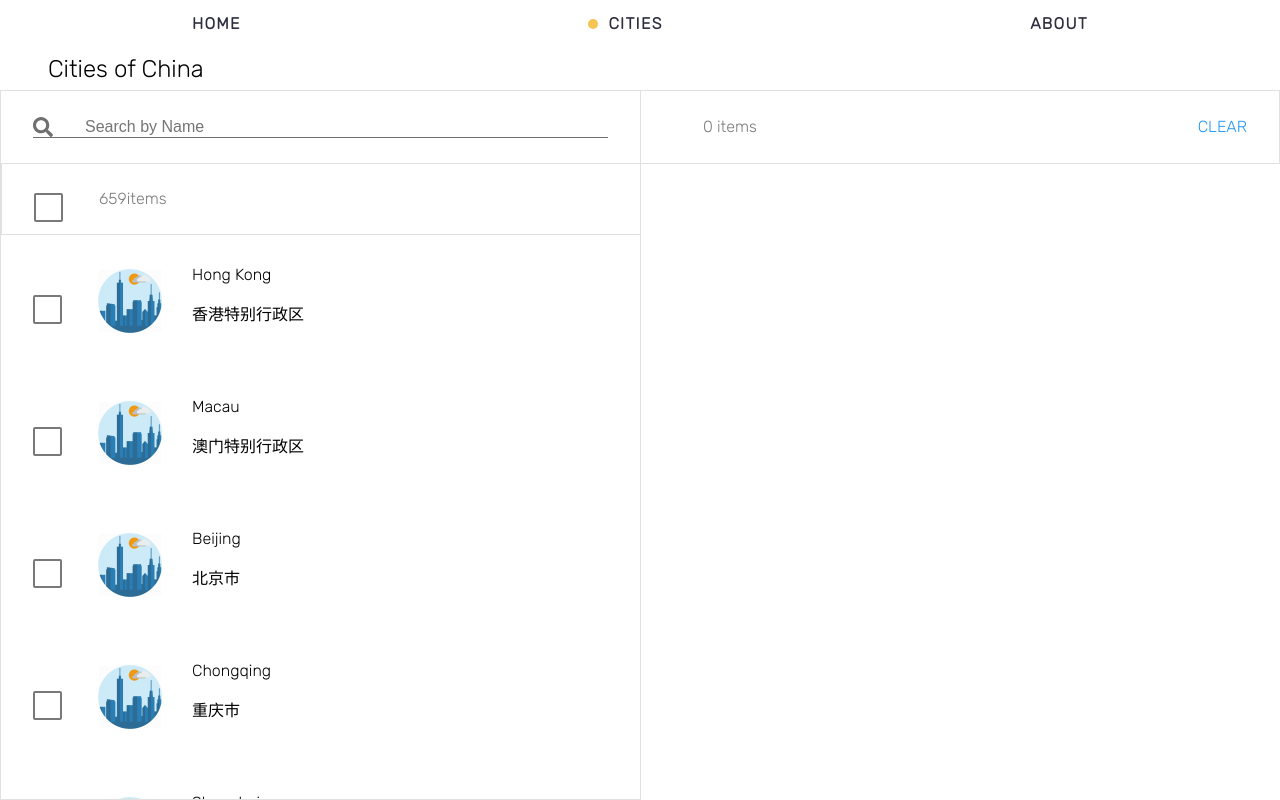
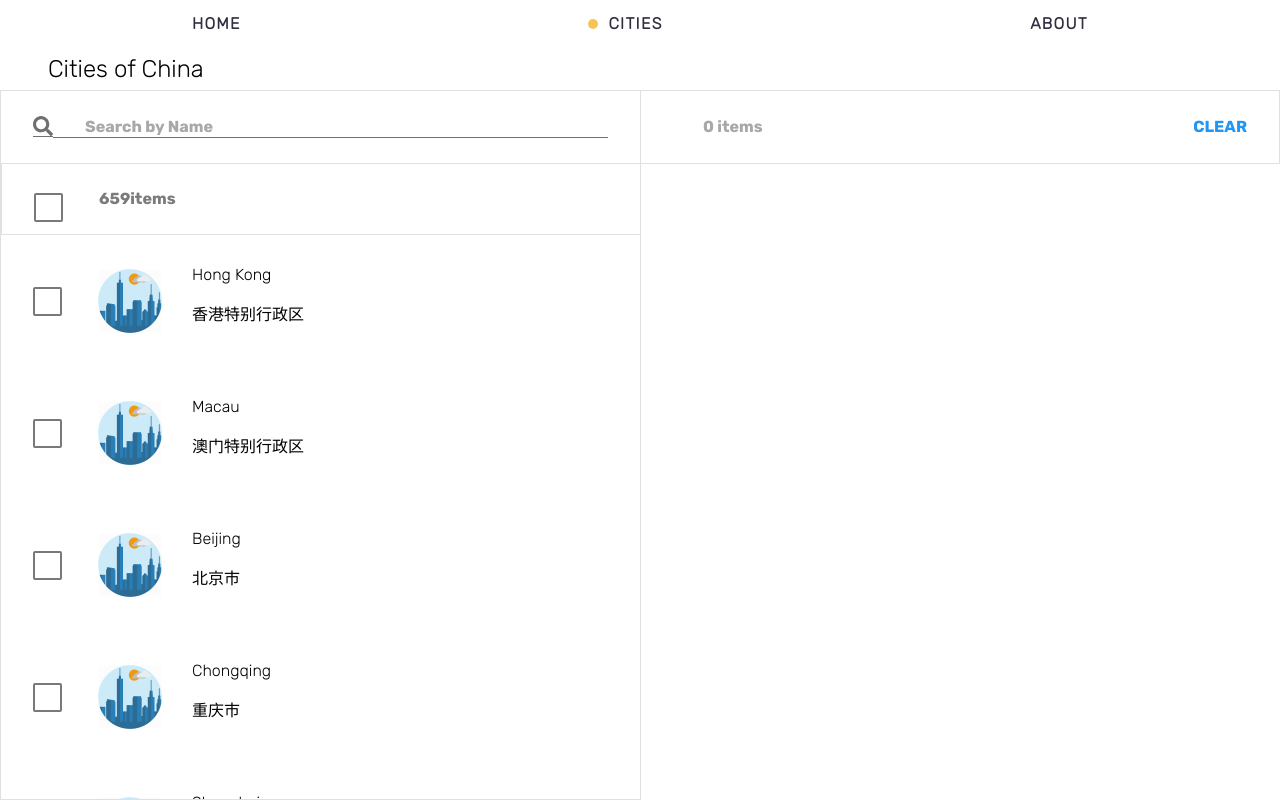
Before and after one commit to davidubuntu/orbitalCity, a React (Create React App) app: page /cities in a window 1280 px wide. Built offline with nearby package versions, Linux system fonts and the light colour scheme.

Commit message:
Change Colors

```diff
--- a/src/components/CityCard/style.js
+++ b/src/components/CityCard/style.js
@@ -39,7 +39,7 @@ export const CardContainer = styled.li`
   /* Create a custom checkbox */
   .checkmark {
     position: absolute;
-    top: 0;
+    top: -8px !important;
     left: 0;
     height: 25px;
     width: 25px;
--- a/src/components/CityList/style.js
+++ b/src/components/CityList/style.js
@@ -95,6 +95,11 @@ export const FilterDiv = styled.div`
 export const Check = styled.input``
 export const SearchCityInput = styled.input`
   font-size: 16px;
+  font-family: "Rubik-Bold";
+  ::placeholder {
+    color: #a9a7a7;
+  }
+
   padding-left: 2em;
   :focus {
     outline: none;
@@ -117,7 +122,7 @@ export const SearchContainer = styled.div`
 export const Items = styled.span`
   margin: 0px 65px;
   color: #7b7b7b;
-  font-weight: 500;
+  font-family: "Rubik-Bold";
 `
 
 export const CitiesListScroll = styled.div`
--- a/src/components/CityListSelected/style.js
+++ b/src/components/CityListSelected/style.js
@@ -36,13 +36,13 @@ export const Title = styled.h4`
 export const Check = styled.input``
 
 export const ClearButton = styled.a`
+  font-family: "Rubik-Bold";
   color: #2196f3;
-  font-weight: 500;
 `
 export const ItemsNumber = styled.span`
+  font-family: "Rubik-Bold";
   margin: 0px 30px;
-  color: #7b7b7b;
-  font-weight: 500;
+  color: #a9a7a7;
 `
 export const CitiesListScroll = styled.div`
   height: calc(100vh - 164px);
```
